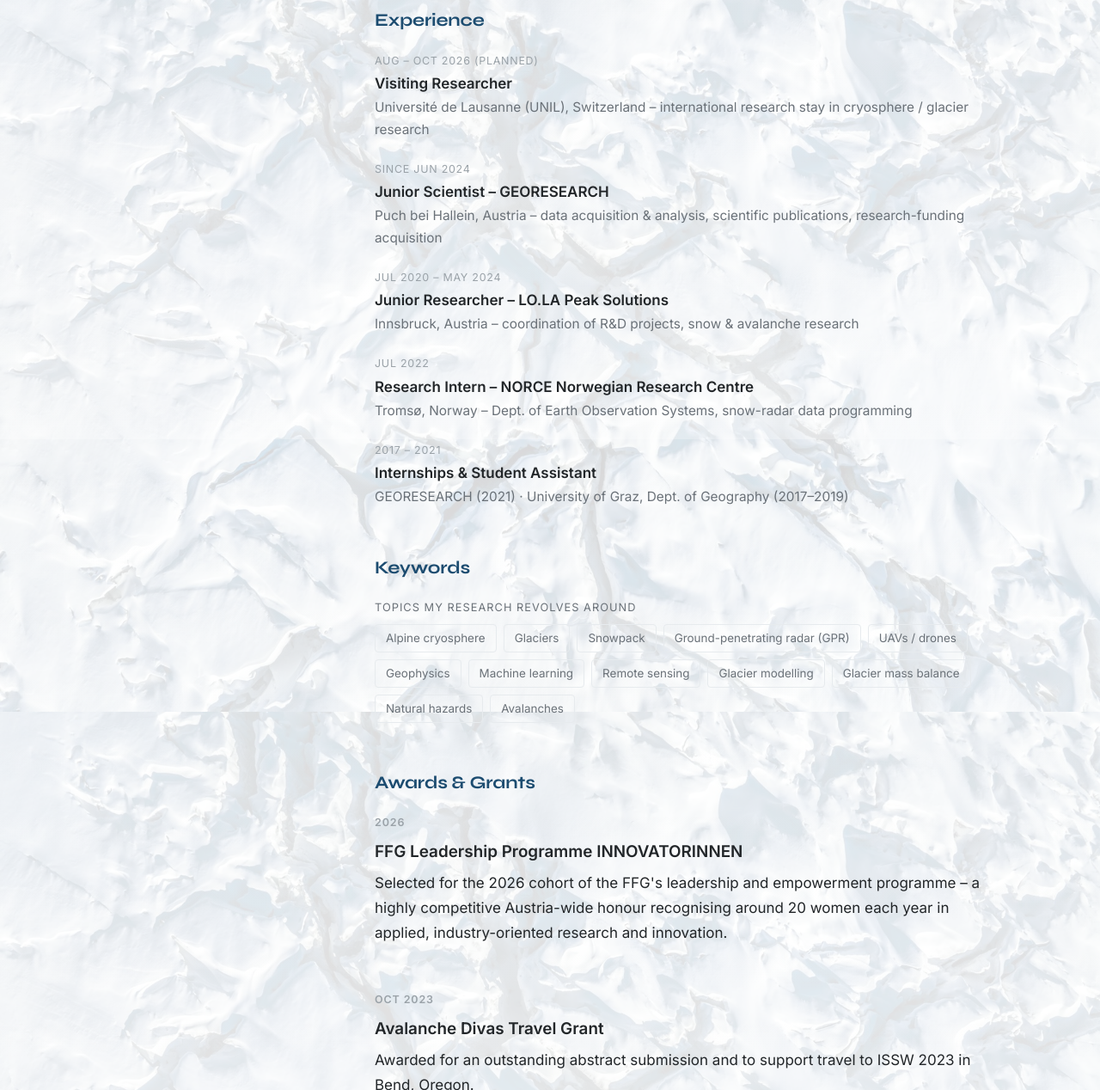
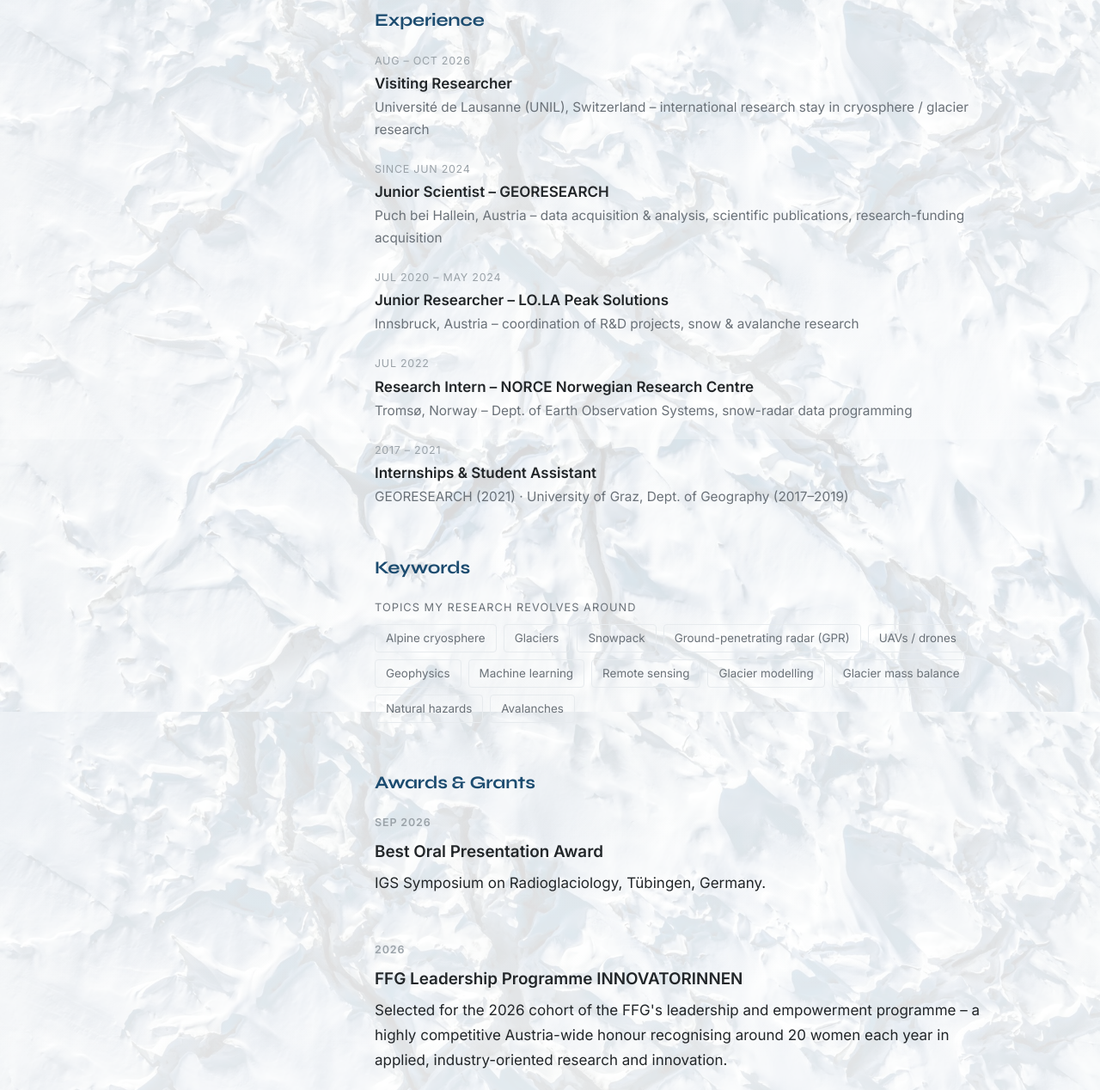
Before and after one commit to anna7br/anna7br.github.io, a plain HTML site: page index.html in a window 1280 px wide. Shown: the part 1089-2357 px from the top of the page at 86% size. Drawn offline with Linux system fonts and the light colour scheme.

Commit message:
Add IGS Radioglaciology best-presentation award (Sep 2026); remove "(planned)" from visiting researcher entry

```diff
--- a/index.html
+++ b/index.html
@@ -59,7 +59,7 @@
         <h3>Experience</h3>
         <ul class="timeline">
           <li>
-            <div class="when">Aug – Oct 2026 (planned)</div>
+            <div class="when">Aug – Oct 2026</div>
             <div class="what">Visiting Researcher</div>
             <div class="where">Université de Lausanne (UNIL), Switzerland – international research stay in cryosphere / glacier research</div>
           </li>
@@ -99,6 +99,11 @@
 
       <section class="section">
         <h3>Awards &amp; Grants</h3>
+        <div class="card">
+          <p class="card-meta">Sep 2026</p>
+          <h4>Best Oral Presentation Award</h4>
+          <p>IGS Symposium on Radioglaciology, Tübingen, Germany.</p>
+        </div>
         <div class="card">
           <p class="card-meta">2026</p>
           <h4>FFG Leadership Programme INNOVATORINNEN</h4>
```
Also changed, not shown: assets/img/projects/800px-Gosaugletscher_Dachstein_Mitterspitz__(c)_Gerald_Lehner_2020.jpg (added).
